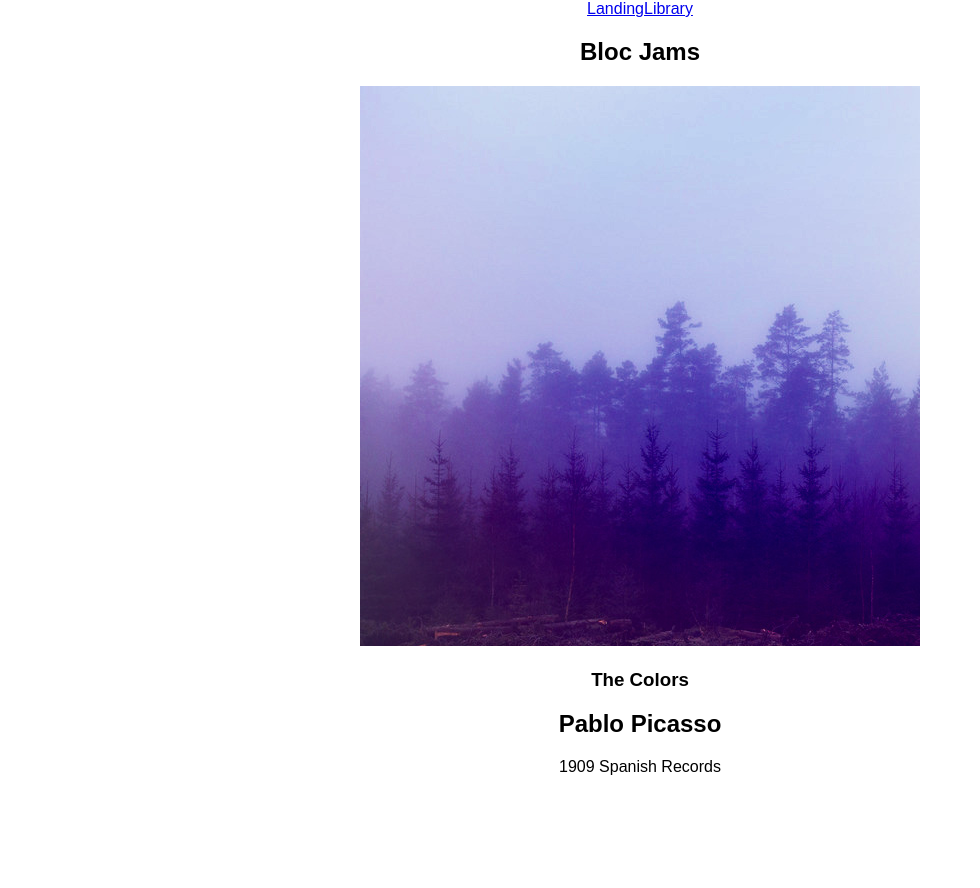
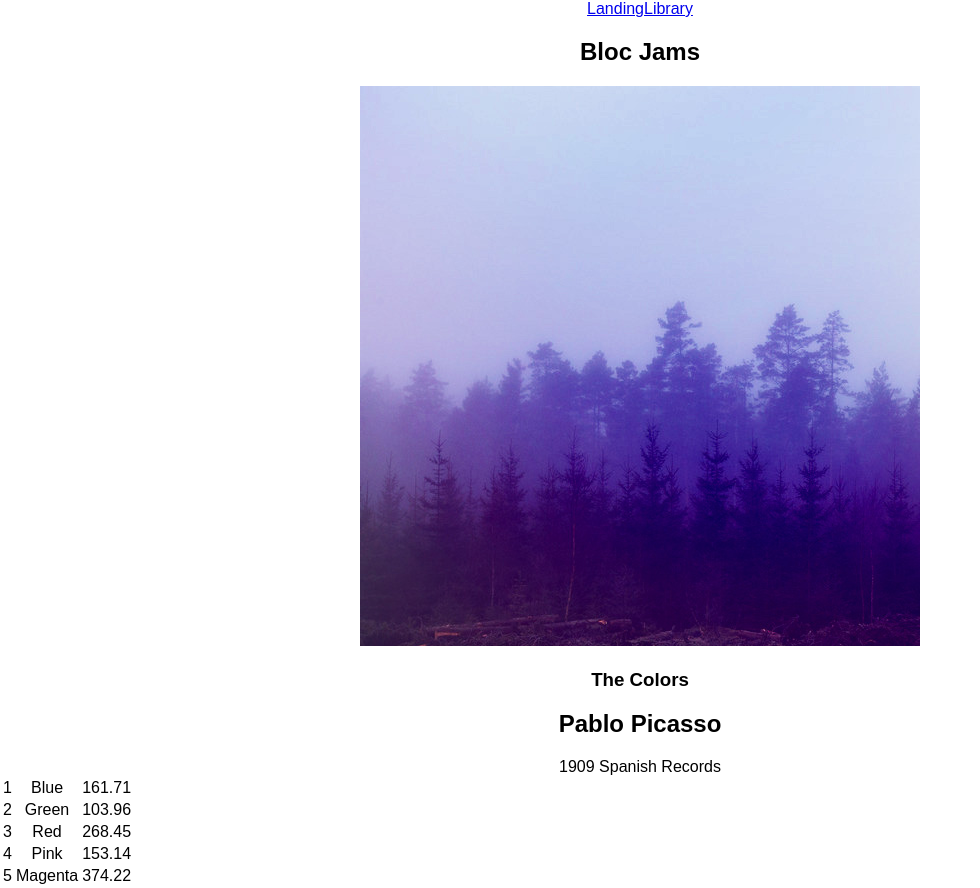
Before and after one commit to arobello/bloc-jams-reactjs, a React (Create React App) app: page /album/the-colors in a window 1280 px wide. Shown: the whole page, without its empty margins (0-980 px from the left). Before the commit the page ends 800 px from the top, so only its background shows below. Built offline with nearby package versions, Linux system fonts and the light colour scheme.

Commit message:
Assignment Bloc Jams Components: Album - complete

```diff
--- a/src/components/Album.js
+++ b/src/components/Album.js
@@ -32,6 +32,14 @@
             <col id="song-duration-column" />
           </colgroup>
           <tbody>
+          { this.state.album.songs.map( (song, index) =>
+          <tr key={index}>
+            <td>{index+1}</td>
+            <td>{song.title}</td>
+            <td>{song.duration}</td>
+          </tr>
+            )
+          }
           </tbody>
         </table>
       </section>
```
